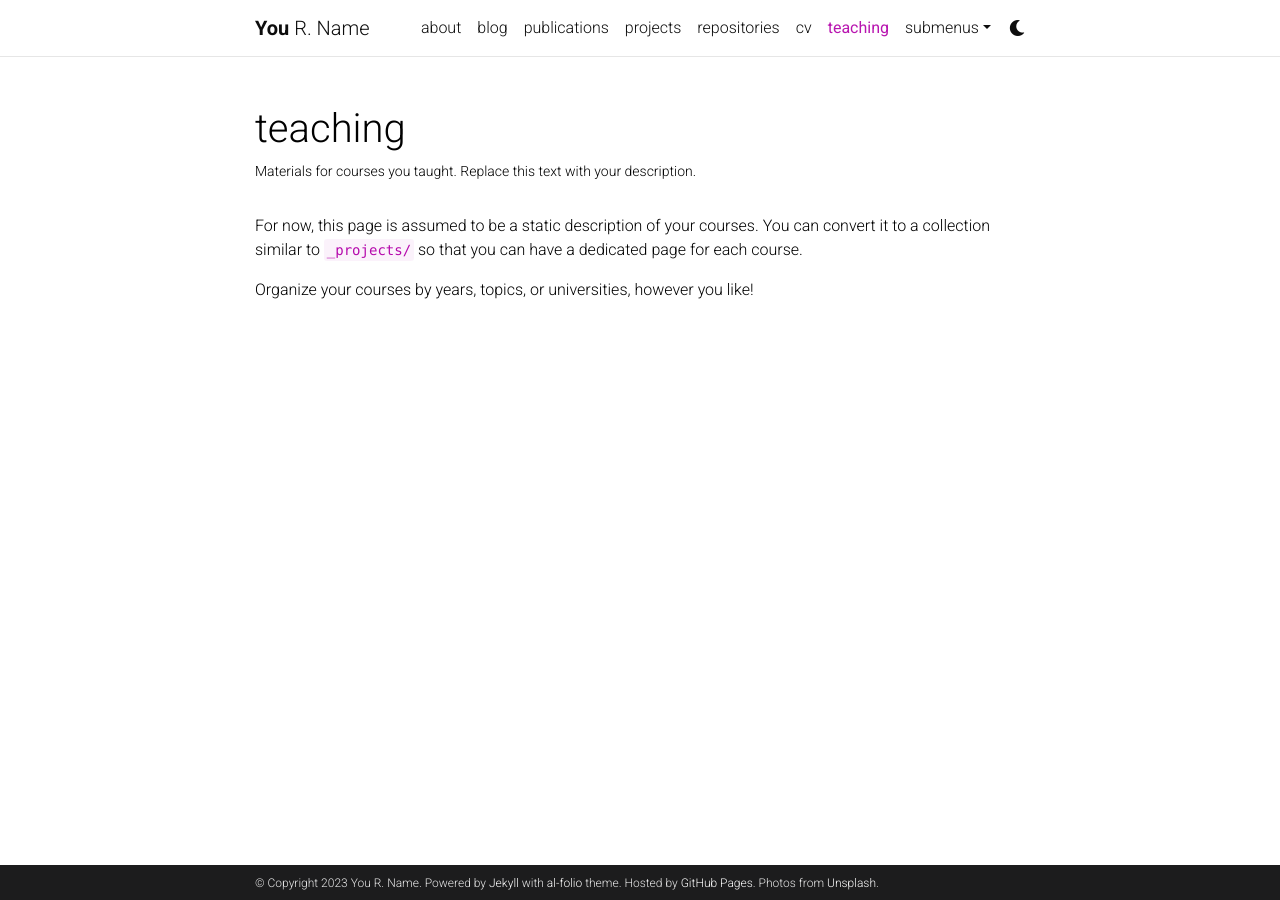
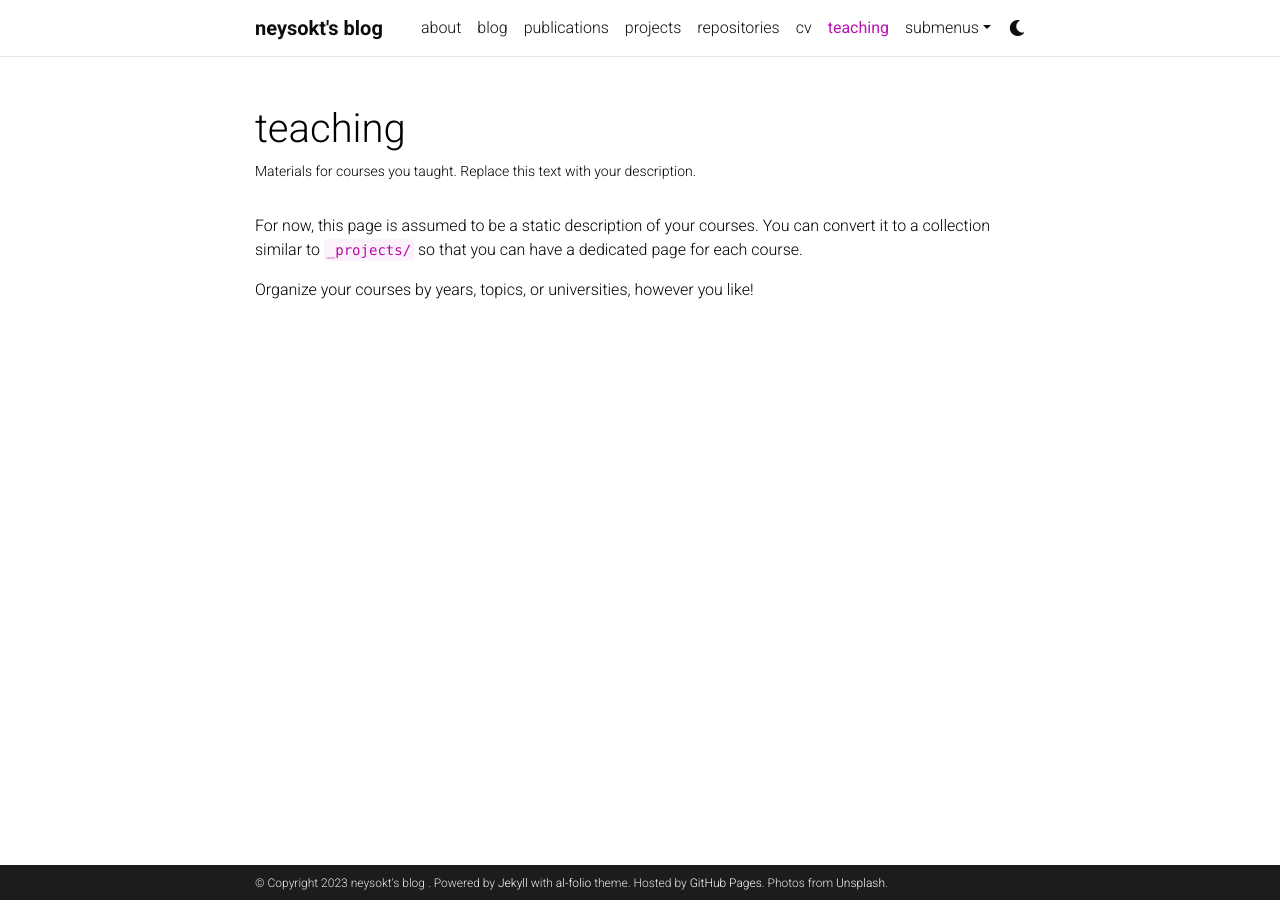
Before and after one commit to neysokt/correliana.github.io, a Jekyll site: the page built from _pages/teaching.md, in a window 1280 px wide. Built offline with Jekyll 4.4.1, drawn with Linux system fonts in a browser that asks for light colours; comment, search, counter and statistics services are not loaded; a style sheet for code colours, icons or effects is not loaded.

Commit message:
Update _config.yml

```diff
--- a/_config.yml
+++ b/_config.yml
@@ -3,9 +3,9 @@
 # -----------------------------------------------------------------------------
 
 title: blank # the website title (if blank, full name will be used instead)
-first_name: You
-middle_name: R.
-last_name: Name
+first_name: neysokt's blog
+middle_name:
+last_name:
 email: you@example.com
 description: > # the ">" symbol means to ignore newlines until "footer_text:"
   A simple, whitespace theme for academics. Based on [*folio](https://github.com/bogoli/-folio) design.
```
